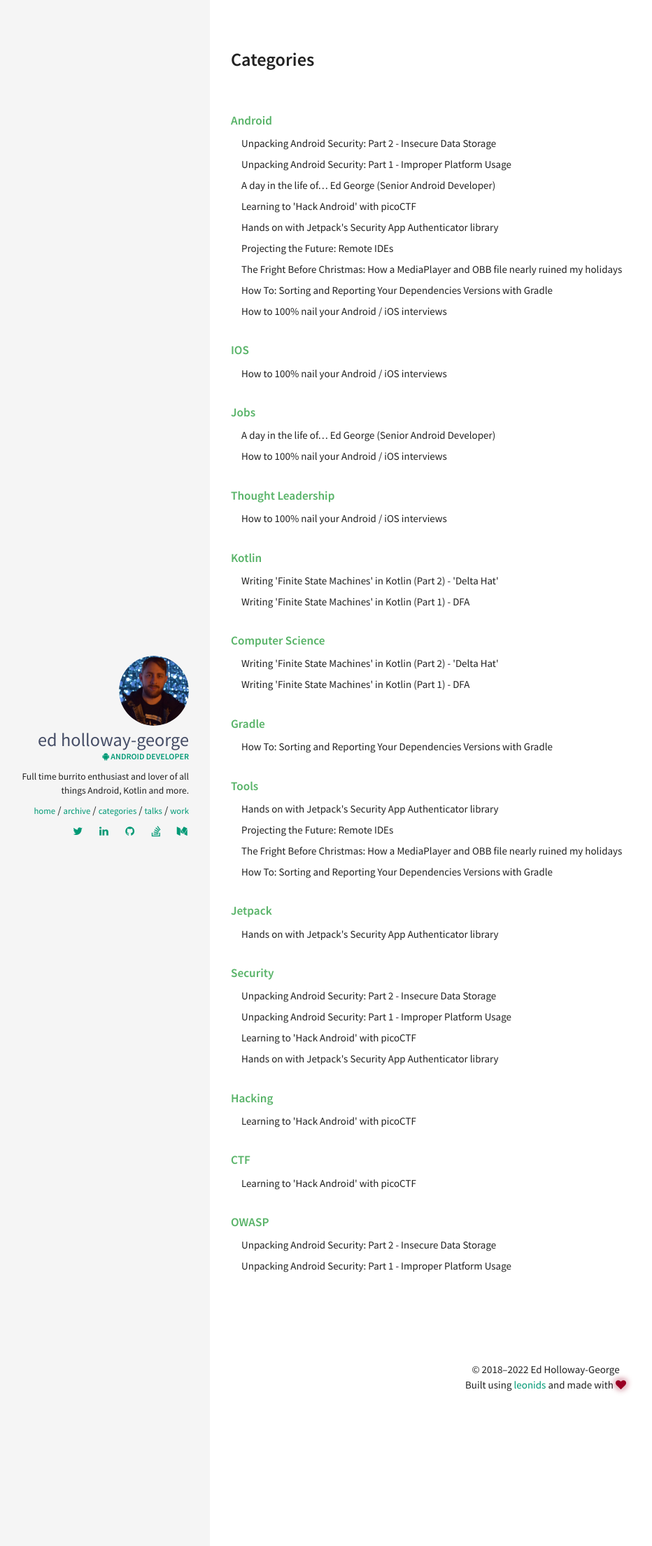
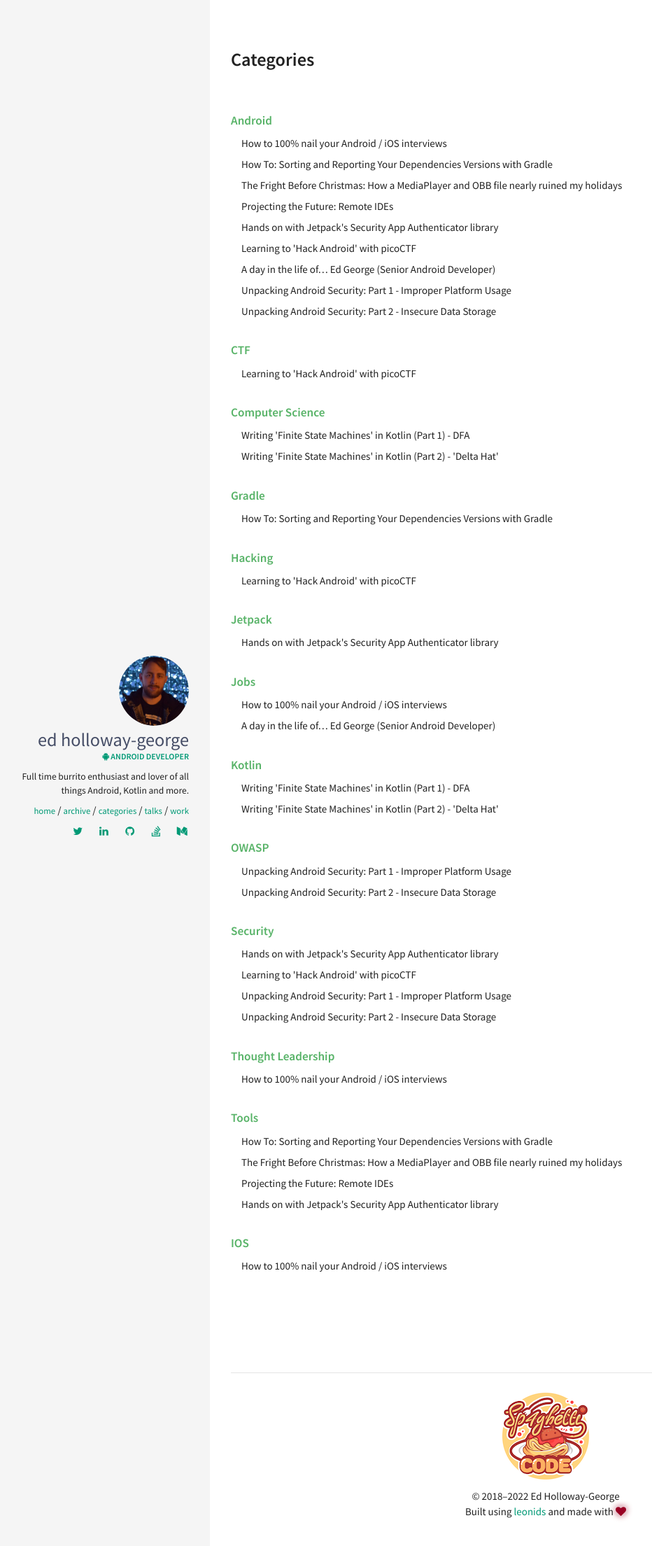
Before and after one commit to ed-george/ed-george.github.io, a Jekyll site: the page built from categories/index.html, in a window 1280 px wide. Shown: the top 2209 px of the page at 70% size, without its empty margins (20-952 px from the left). Built offline with Jekyll 4.4.1, drawn with Linux system fonts in a browser that asks for light colours.

Commit message:
Update footer and add Medium link for OWASP pt 2

```diff
--- a/_includes/footer.html
+++ b/_includes/footer.html
@@ -1,4 +1,18 @@
 <footer>
+
+<hr />
+
+  {% if author.twitter %}
+    <a href="https://twitter.com/{{author.twitter}}">
+  {% endif %}
+
+  <img src="{{site.url}}/img/logo.png" alt="@Sp4ghettiCode"/>
+
+  {% if author.twitter %}
+    </a>
+  {% endif %}
+
   &copy; 2018–{{ site.time | date: '%Y' }} {{ site.owner.name }}
   <br />Built using <a href="http://github.com/renyuanz/leonids/">leonids</a> and made with <i class="fa fa-heart heart-icon"></i>
+
 </footer>
--- a/categories/index.html
+++ b/categories/index.html
@@ -3,12 +3,16 @@ layout: page
 title:  Categories
 permalink: /categories/
 ---
+
+{% assign categories = site.categories | sort %}
+
 <div class="tag-list">
-{% for cat in site.categories %}
+{% for cat in categories %}
   <div class="tag-group">
     {% capture cat_name %}{{ cat | first }}{% endcapture %}
     <h5 class="tag-group-title" id="{{ cat_name | slugize }}">{{ cat_name }}</h5>
-    {% for post in site.categories[cat_name] %}
+    {% assign category_posts = site.categories[cat_name] | sort %}
+    {% for post in category_posts %}
     <article class="tag-item">
       <a class="tag-item-title" href="{{ site.url }}{{ post.url }}">{{post.title}}</a>
     </article>
```
Also changed, not shown: _posts/2022-06-04-owasp-m2.md (+4 -4 lines), img/logo.png (added).
